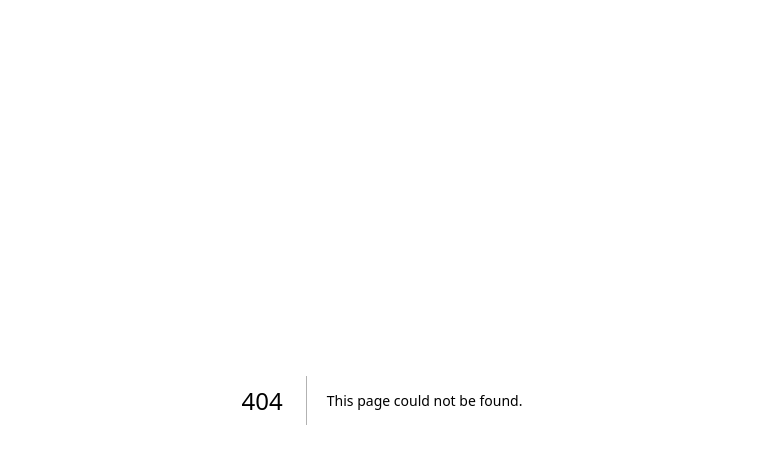
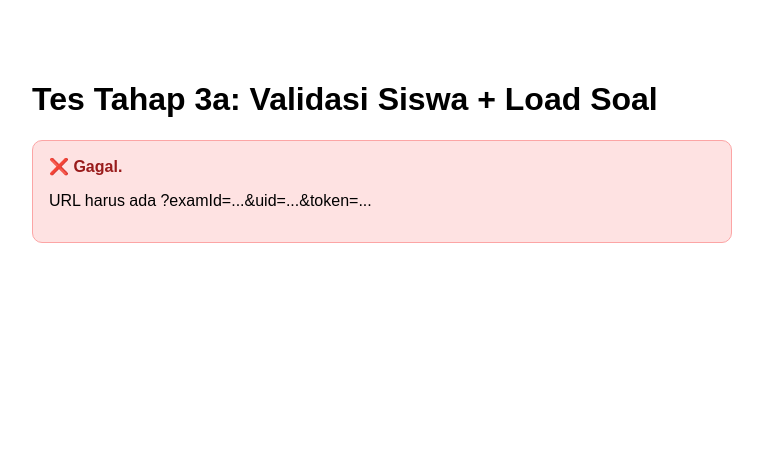
Before and after one commit to smpn4tanjungmedan2-ui/ujian-online-vercel-exam, a Next.js app: page /test-exam in a window 1280 px wide. Before the commit this address had no page. Shown: the top 464 px of the page, without its empty margins (258-1021 px from the left). Built offline with nearby package versions, Linux system fonts and the light colour scheme.

Commit message:
Create test-exam.js

```diff
--- /dev/null
+++ b/pages/test-exam.js
@@ -0,0 +1,54 @@
+import { useEffect, useState } from 'react';
+
+export default function TestExamPage() {
+  const [result, setResult] = useState(null);
+  const [loading, setLoading] = useState(true);
+
+  useEffect(() => {
+    const params = new URLSearchParams(window.location.search);
+    const examId = params.get('examId');
+    const uid = params.get('uid');
+    const token = params.get('token');
+
+    if (!examId || !uid || !token) {
+      setResult({ success: false, message: 'URL harus ada ?examId=...&uid=...&token=...' });
+      setLoading(false);
+      return;
+    }
+
+    fetch(`/api/start-exam?examId=${encodeURIComponent(examId)}&uid=${encodeURIComponent(uid)}&token=${encodeURIComponent(token)}`)
+      .then(r => r.json())
+      .then(data => { setResult(data); setLoading(false); })
+      .catch(err => { setResult({ success: false, message: String(err) }); setLoading(false); });
+  }, []);
+
+  return (
+    <div style={{ fontFamily: 'sans-serif', maxWidth: 700, margin: '40px auto', padding: 20 }}>
+      <h1>Tes Tahap 3a: Validasi Siswa + Load Soal</h1>
+
+      {loading && <p>Memuat...</p>}
+
+      {!loading && result && result.success && (
+        <div style={{ background: '#dcfce7', border: '1px solid #86efac', borderRadius: 10, padding: 16 }}>
+          <b style={{ color: '#166534' }}>✅ Berhasil!</b>
+          <p><b>Siswa:</b> {result.student.name} (Kelas {result.student.class})</p>
+          <p><b>Ujian:</b> {result.exam.subject} — Kelas {result.exam.class}</p>
+          <p><b>Durasi:</b> {result.exam.durationMinutes} menit — Status: {result.exam.status}</p>
+          <p><b>Jumlah Soal:</b> {result.totalSoal}</p>
+          <ol>
+            {result.questions.map((q, i) => (
+              <li key={i}>[{q.type}] {String(q.content).replace(/<[^>]+>/g, '').slice(0, 70)}...</li>
+            ))}
+          </ol>
+        </div>
+      )}
+
+      {!loading && result && !result.success && (
+        <div style={{ background: '#fee2e2', border: '1px solid #fca5a5', borderRadius: 10, padding: 16 }}>
+          <b style={{ color: '#991b1b' }}>❌ Gagal.</b>
+          <p>{result.message}</p>
+        </div>
+      )}
+    </div>
+  );
+}
```
